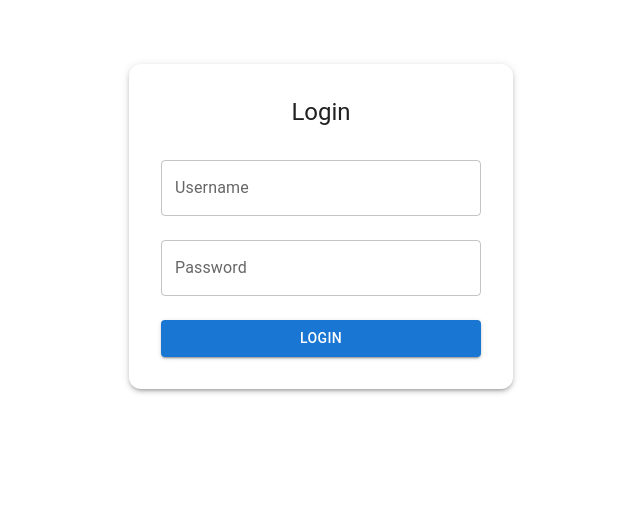
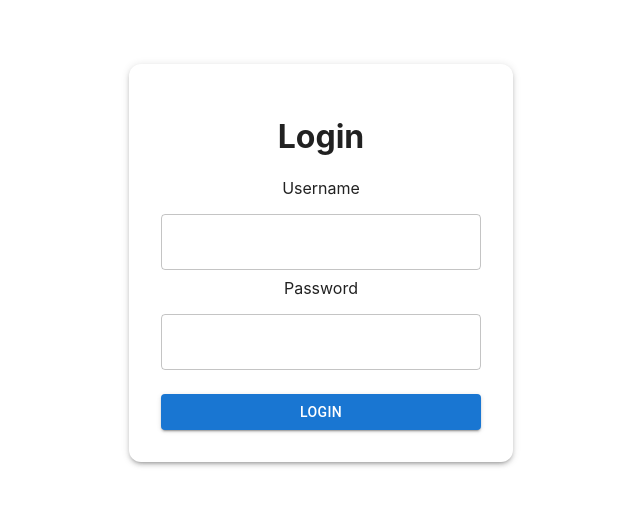
Before and after one commit to Mohansanjiv/X_Login, a React (Create React App) app: page / in a window 1280 px wide. Shown: the top 506 px of the page, without its empty margins (319-959 px from the left). Built offline with nearby package versions, Linux system fonts and the light colour scheme.

Commit message:
fixed the all test cases

```diff
--- a/src/Login.js
+++ b/src/Login.js
@@ -17,13 +17,11 @@ export default function Login() {
         e.preventDefault();
         setError("");
 
-        // Validation
         if (!username || !password) {
             setError("Invalid username or password");
             return;
         }
 
-        // Hard-coded credentials
         if (username === "user" && password === "password") {
             setLoggedInUser(username);
             return;
@@ -32,13 +30,10 @@ export default function Login() {
         setError("Invalid username or password");
     };
 
-    // Show welcome screen after login
     if (loggedInUser) {
         return (
             <Box textAlign="center" mt={5}>
-                <Typography variant="h4">
-                    Welcome, {loggedInUser}
-                </Typography>
+                <Typography variant="h4">Welcome, {loggedInUser}</Typography>
             </Box>
         );
     }
@@ -54,29 +49,30 @@ export default function Login() {
                 borderRadius: 3
             }}
         >
-            <Typography variant="h5" mb={2}>
-                Login
-            </Typography>
-
+            <h1>Login</h1>
             <form onSubmit={handleSubmit}>
+                <label>
+                    Username
                     <TextField
-                    label="Username"
-                    name="username"
                         value={username}
                         onChange={(e) => setUsername(e.target.value)}
                         fullWidth
                         margin="normal"
+                        inputProps={{ "data-testid": "username-input" }}
                     />
+                </label>
 
+                <label>
+                    Password
                     <TextField
-                    label="Password"
-                    name="password"
                         type="password"
                         value={password}
                         onChange={(e) => setPassword(e.target.value)}
                         fullWidth
                         margin="normal"
+                        inputProps={{ "data-testid": "password-input" }}
                     />
+                </label>
 
                 {error && (
                     <Typography color="error" mt={1}>
--- a/src/index.js
+++ b/src/index.js
@@ -10,8 +10,4 @@ root.render(
     <App />
   </React.StrictMode>
 );
-
-// If you want to start measuring performance in your app, pass a function
-// to log results (for example: reportWebVitals(console.log))
-// or send to an analytics endpoint. Learn more: https://bit.ly/CRA-vitals
 reportWebVitals();
```
Lines whose indentation alone changed are shown as unchanged.
